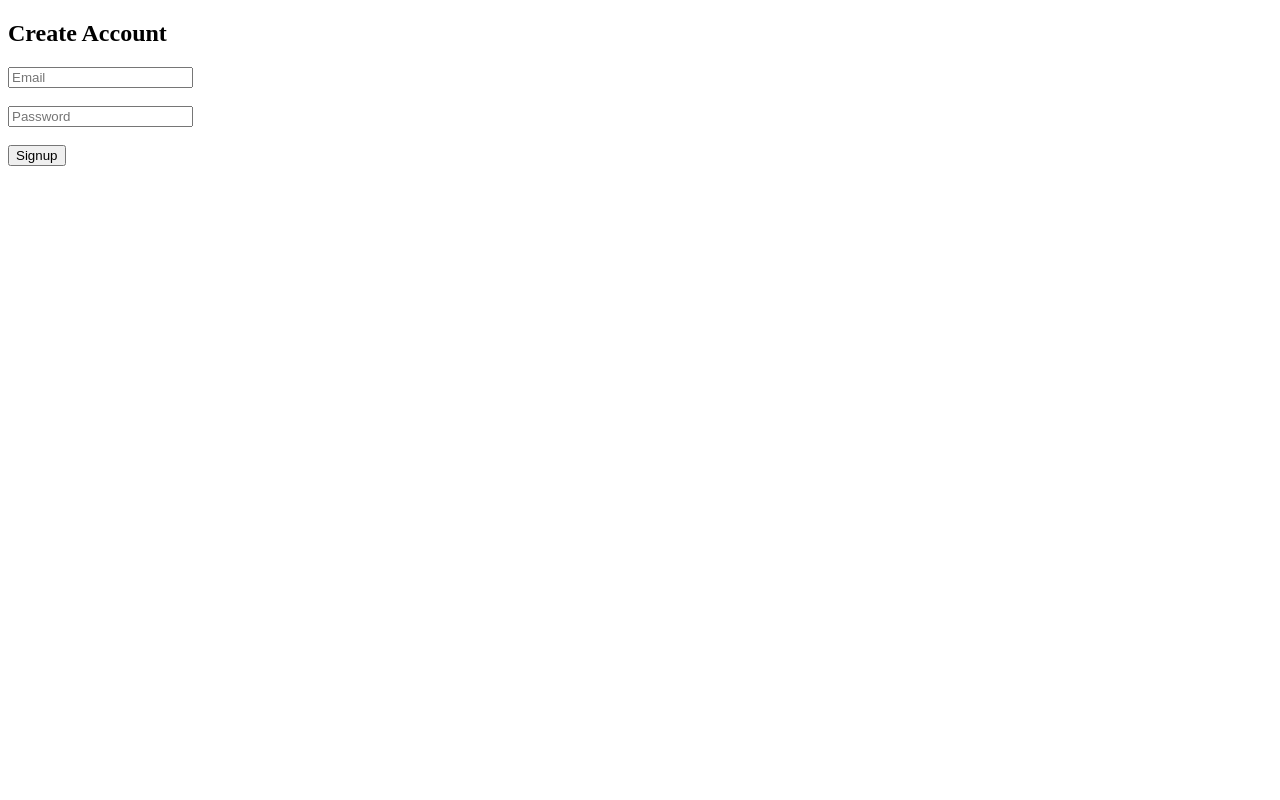
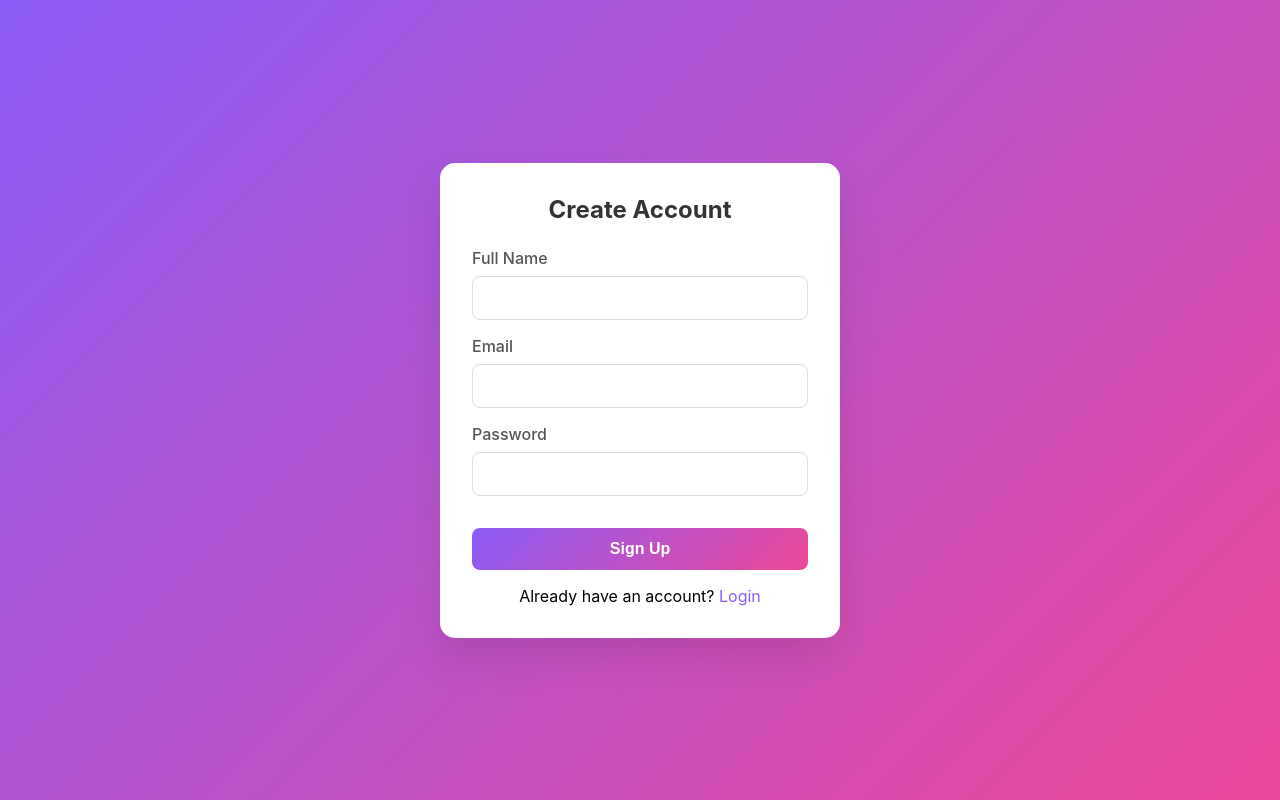
Before and after one commit to SardarHadiRind/embroidery-website-node, a website: page public/signup.html in a window 1280 px wide. Drawn offline with Linux system fonts and the light colour scheme.

Commit message:
Update signup.html

```diff
--- a/public/signup.html
+++ b/public/signup.html
@@ -1,43 +1,174 @@
 <!DOCTYPE html>
+<html lang="en">
+<head>
+    <meta charset="UTF-8">
+    <meta name="viewport" content="width=device-width, initial-scale=1.0">
+    <title>Sign Up - Embroidery Store</title>
+    <style>
+        * {
+            margin: 0;
+            padding: 0;
+            box-sizing: border-box;
+        }
 
-<html>
+        body {
+            font-family: 'Inter', -apple-system, BlinkMacSystemFont, 'Segoe UI', sans-serif;
+            background: linear-gradient(135deg, #8B5CF6 0%, #EC4899 100%);
+            min-height: 100vh;
+            display: flex;
+            justify-content: center;
+            align-items: center;
+        }
 
-<head>
+        .signup-container {
+            background: white;
+            border-radius: 15px;
+            box-shadow: 0 20px 40px rgba(0,0,0,0.1);
+            padding: 2rem;
+            width: 100%;
+            max-width: 400px;
+        }
 
-<title>Signup</title>
+        h2 {
+            text-align: center;
+            color: #333;
+            margin-bottom: 1.5rem;
+        }
 
+        .form-group {
+            margin-bottom: 1rem;
+        }
+
+        label {
+            display: block;
+            margin-bottom: 0.5rem;
+            color: #555;
+            font-weight: 500;
+        }
+
+        input {
+            width: 100%;
+            padding: 0.75rem;
+            border: 1px solid #ddd;
+            border-radius: 8px;
+            font-size: 1rem;
+        }
+
+        button {
+            width: 100%;
+            padding: 0.75rem;
+            background: linear-gradient(135deg, #8B5CF6, #EC4899);
+            color: white;
+            border: none;
+            border-radius: 8px;
+            font-size: 1rem;
+            font-weight: bold;
+            cursor: pointer;
+            margin-top: 1rem;
+        }
+
+        button:hover {
+            transform: translateY(-2px);
+        }
+
+        .error {
+            background: #fee2e2;
+            color: #dc2626;
+            padding: 0.75rem;
+            border-radius: 8px;
+            margin-bottom: 1rem;
+            display: none;
+        }
+
+        .success {
+            background: #d1fae5;
+            color: #059669;
+            padding: 0.75rem;
+            border-radius: 8px;
+            margin-bottom: 1rem;
+            display: none;
+        }
+
+        .link {
+            text-align: center;
+            margin-top: 1rem;
+        }
+
+        .link a {
+            color: #8B5CF6;
+            text-decoration: none;
+        }
+    </style>
 </head>
+<body>
+    <div class="signup-container">
+        <h2>Create Account</h2>
+        <div class="error" id="errorMsg"></div>
+        <div class="success" id="successMsg"></div>
 
-<body>
+        <form id="signupForm">
+            <div class="form-group">
+                <label>Full Name</label>
+                <input type="text" id="name" required>
+            </div>
+            <div class="form-group">
+                <label>Email</label>
+                <input type="email" id="email" required>
+            </div>
+            <div class="form-group">
+                <label>Password</label>
+                <input type="password" id="password" required>
+            </div>
+            <button type="submit">Sign Up</button>
+        </form>
+        <div class="link">
+            Already have an account? <a href="/login.html">Login</a>
+        </div>
+    </div>
 
-<h2>Create Account</h2>
+    <script>
+        const form = document.getElementById('signupForm');
+        const errorMsg = document.getElementById('errorMsg');
+        const successMsg = document.getElementById('successMsg');
 
-<form id="signupForm">
+        form.addEventListener('submit', async (e) => {
+            e.preventDefault();
 
-<input
-type="email"
-id="email"
-placeholder="Email"
-required>
+            // Clear previous messages
+            errorMsg.style.display = 'none';
+            successMsg.style.display = 'none';
 
-<br><br>
+            // Get form values
+            const name = document.getElementById('name').value;
+            const email = document.getElementById('email').value;
+            const password = document.getElementById('password').value;
 
-<input
-type="password"
-id="password"
-placeholder="Password"
-required>
+            try {
+                const response = await fetch('/api/users/signup', {
+                    method: 'POST',
+                    headers: {
+                        'Content-Type': 'application/json'
+                    },
+                    body: JSON.stringify({ name, email, password })
+                });
 
-<br><br>
+                const data = await response.json();
 
-<button type="submit">
-Signup
-</button>
-
-</form>
-
-<script src="signup.js"></script>
-
+                if (response.ok) {
+                    successMsg.textContent = 'Account created successfully! Redirecting to login...';
+                    successMsg.style.display = 'block';
+                    setTimeout(() => {
+                        window.location.href = '/login.html';
+                    }, 2000);
+                } else {
+                    errorMsg.textContent = data.message || 'Signup failed';
+                    errorMsg.style.display = 'block';
+                }
+            } catch (error) {
+                errorMsg.textContent = 'Network error. Please try again.';
+                errorMsg.style.display = 'block';
+            }
+        });
+    </script>
 </body>
-
 </html>
```
